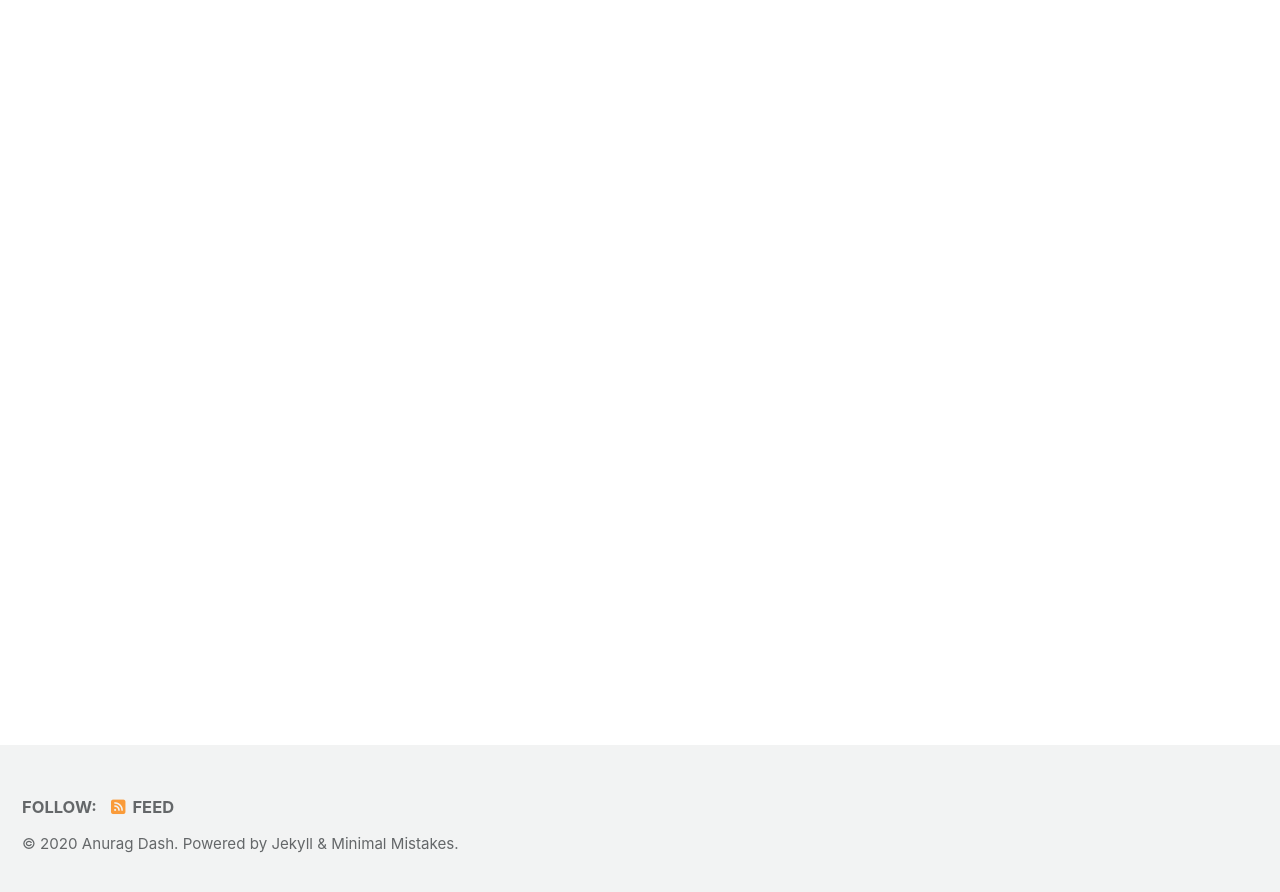
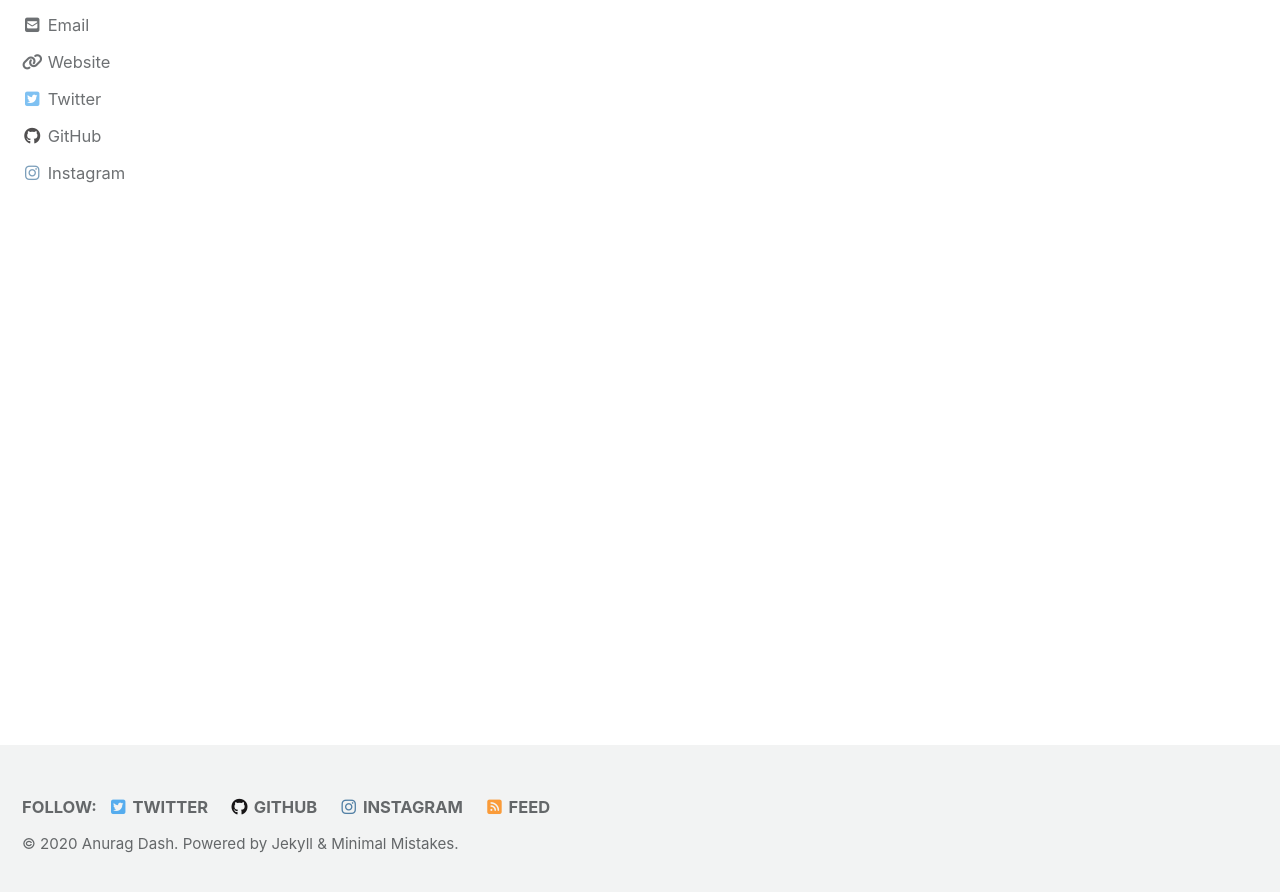
Before and after one commit to dash-anurag/dash-anurag.github.io, a Jekyll site: the page built from index.html, in a window 1280 px wide and 900 px high, scrolled down 222 px. Shown: the top 892 px of the window. Built offline with Jekyll 4.4.1, drawn with Linux system fonts in a browser that asks for light colours; cached includes are drawn as plain includes; nearby versions of some CDN libraries; the list of posts is cut into pages by our own code; part of the change alters nothing that is shown.

Commit message:
On branch master

```diff
--- a/_config.yml
+++ b/_config.yml
@@ -101,44 +101,44 @@ author:
   links:
     - label: "Email"
       icon: "fas fa-fw fa-envelope-square"
-      # url: "mailto:anuragjeypore1234@gmail.com"
+      url: "mailto:anuragjeypore1234@gmail.com"
     - label: "Website"
       icon: "fas fa-fw fa-link"
-      # url: "https://your-website.com"
+      url: "https://your-website.com"
     - label: "Twitter"
       icon: "fab fa-fw fa-twitter-square"
-       #url: "https://twitter.com/@nurag_Dash"
+      url: "https://twitter.com/@nurag_Dash"
     - label: "Facebook"
       icon: "fab fa-fw fa-facebook-square"
-      # url: "https://facebook.com/"
+      #url: "https://facebook.com/"
     - label: "GitHub"
       icon: "fab fa-fw fa-github"
-       #url: "https://github.com/Dreadbane"
+      url: "https://github.com/Dreadbane"
     - label: "Instagram"
       icon: "fab fa-fw fa-instagram"
-       #url: "https://instagram.com/_dash_anurag"
+      url: "https://instagram.com/_dash_anurag"
 
 # Site Footer
 footer:
   links:
     - label: "Twitter"
       icon: "fab fa-fw fa-twitter-square"
-       #url: "https://twitter.com/@nurag_Dash"
+      url: "https://twitter.com/@nurag_Dash"
     - label: "Facebook"
       icon: "fab fa-fw fa-facebook-square"
-      # url:
+       #url:
     - label: "GitHub"
       icon: "fab fa-fw fa-github"
-       #url: "https://github.com/Dreadbane"
+      url: "https://github.com/Dreadbane"
     - label: "GitLab"
       icon: "fab fa-fw fa-gitlab"
-      # url:
+       #url:
     - label: "Bitbucket"
       icon: "fab fa-fw fa-bitbucket"
-      # url:
+       #url:
     - label: "Instagram"
       icon: "fab fa-fw fa-instagram"
-       #url: "https://instagram.com/_dash_anurag"
+      url: "https://instagram.com/_dash_anurag"
 
 
 # Reading Files
```
